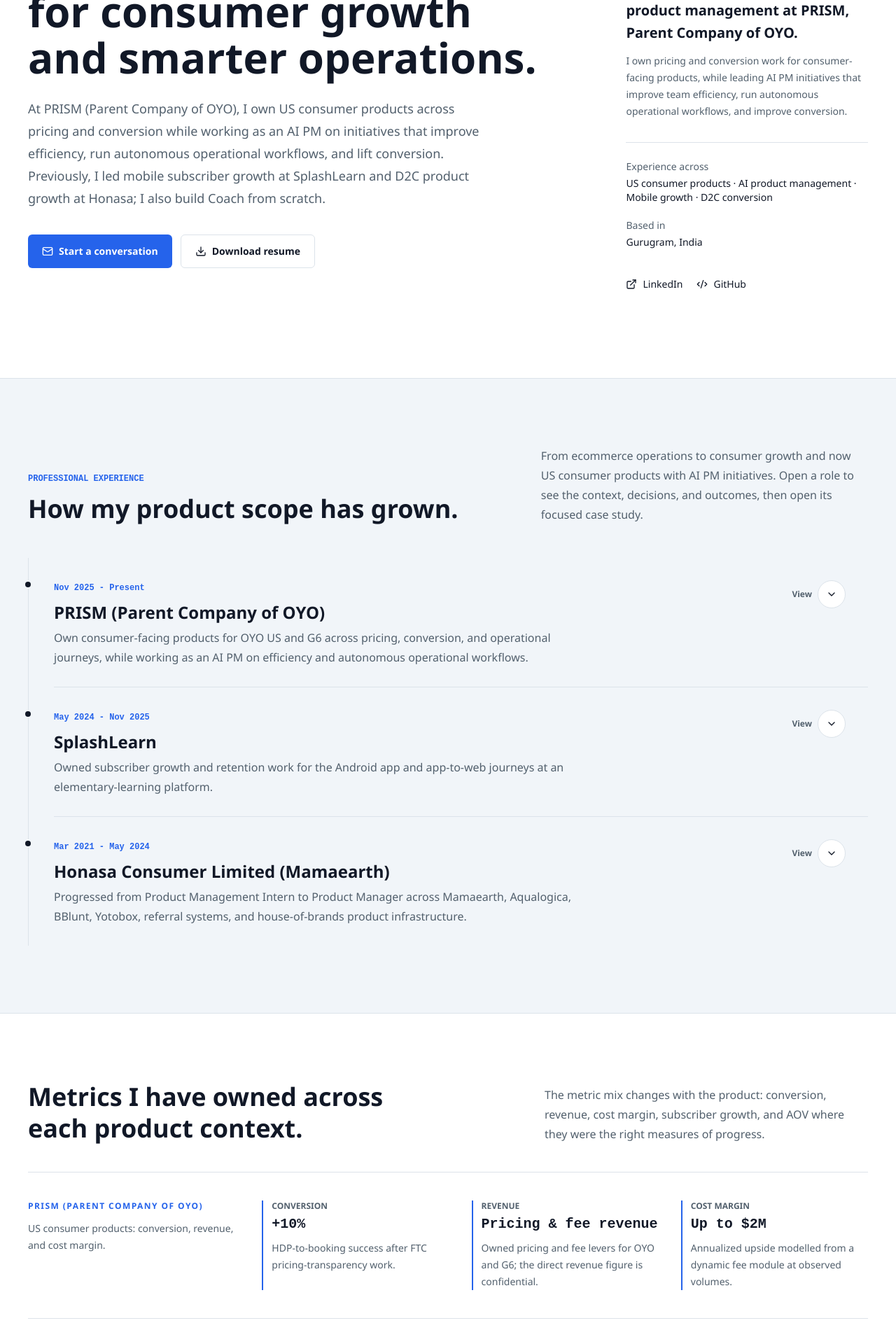
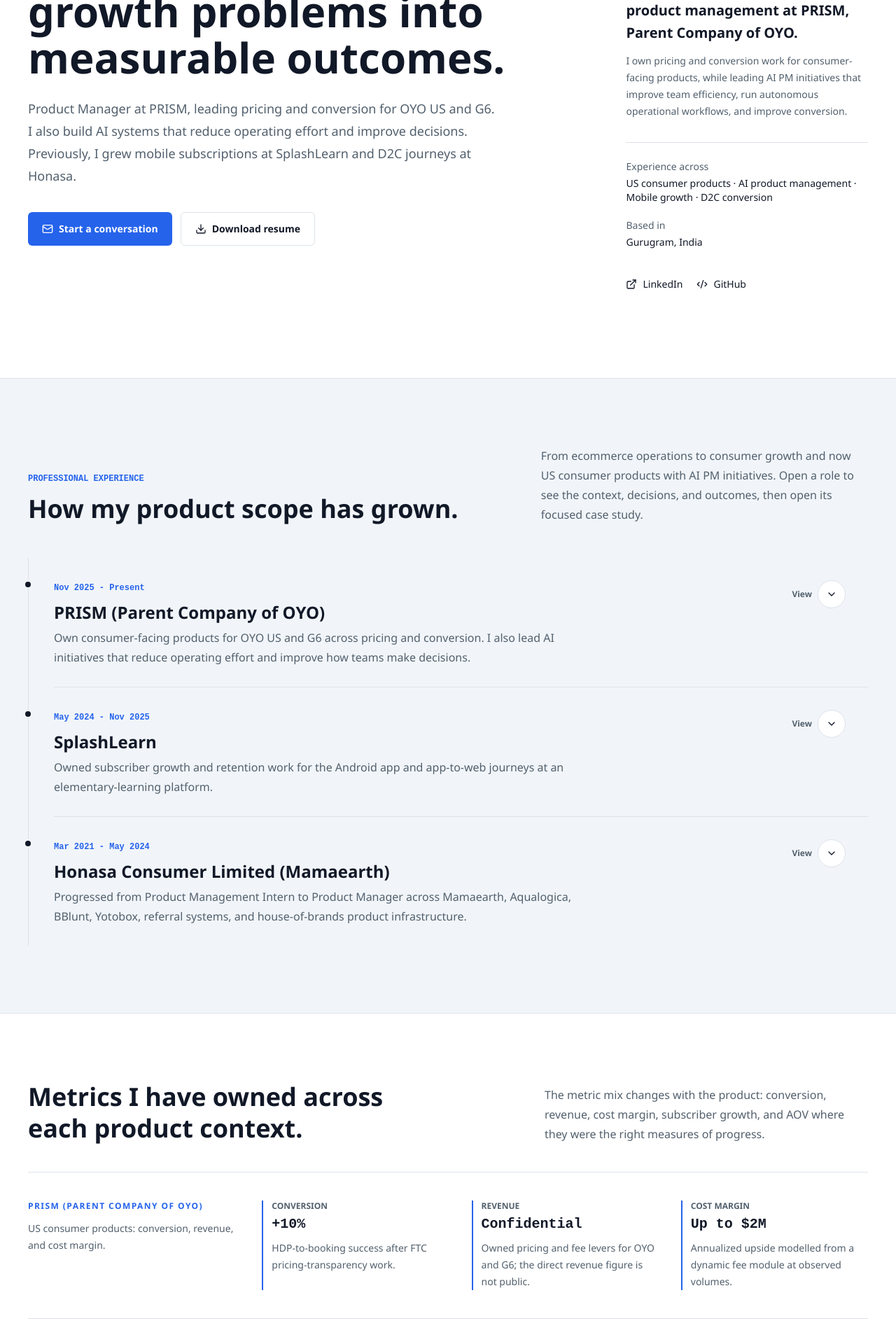
Before and after one commit to madhur0299/product-portfolio, a Next.js app: page / in a window 1280 px wide. Shown: the part 260-2180 px from the top of the page at 70% size. Built offline with nearby package versions, Linux system fonts and the light colour scheme.

Commit message:
Refine portfolio copy

```diff
--- a/src/app/page.tsx
+++ b/src/app/page.tsx
@@ -28,7 +28,7 @@
                 {profile.headline}
               </h1>
               <p className="mt-4 max-w-xl text-base leading-7 text-muted sm:hidden">
-                I lead pricing and conversion for US consumer products at PRISM, while building AI workflows that improve efficiency and customer outcomes.
+                Product Manager at PRISM, leading pricing and conversion for OYO US and G6. I also build AI systems that reduce operating effort and improve decisions.
               </p>
               <p className="mt-6 hidden max-w-2xl text-base leading-8 text-muted sm:block sm:text-lg">
                 {profile.summary}
--- a/src/components/mobile-portfolio.tsx
+++ b/src/components/mobile-portfolio.tsx
@@ -157,7 +157,7 @@
             I turn consumer growth problems into measurable outcomes.
           </h1>
           <p className="mt-6 max-w-[34rem] text-[1.05rem] leading-7 text-muted">
-            Product Manager at PRISM, leading pricing and conversion for OYO US and G6, and building AI workflows that reduce operating effort.
+            Product Manager at PRISM, leading pricing and conversion for OYO US and G6. I also build AI systems that reduce operating effort and improve decisions.
           </p>
           <div className="mt-8 grid gap-3">
             <button type="button" onClick={() => navigateTo("mobile-work")} className="inline-flex min-h-14 items-center justify-between rounded-md bg-accent px-5 text-left text-base font-semibold text-on-dark transition-transform active:scale-[0.985]">
@@ -183,8 +183,8 @@
       <section id="mobile-work" className="px-5 py-12">
         <div className="mx-auto max-w-md">
           <p className="font-mono text-xs font-semibold uppercase text-accent">Professional experience</p>
-          <h2 className="mt-3 max-w-[14ch] text-3xl font-semibold leading-[1.04] tracking-[-0.035em]">The roles, decisions, and outcomes behind my product work.</h2>
-          <p className="mt-5 max-w-md text-base leading-7 text-muted">Choose a company to see what I owned and the results. Each role also links to a focused case study.</p>
+          <h2 className="mt-3 max-w-[14ch] text-3xl font-semibold leading-[1.04] tracking-[-0.035em]">How I&apos;ve driven growth, monetization, and AI adoption.</h2>
+          <p className="mt-5 max-w-md text-base leading-7 text-muted">Select a role to see the context, decision, and outcome. Each also links to a focused case study.</p>
           <fieldset className="mt-7 min-w-0 border-0 p-0">
             <legend className="sr-only">Choose a company story</legend>
             <div className="grid grid-cols-3 gap-2">
@@ -229,7 +229,7 @@
 
       <section id="mobile-build" className="px-5 py-12">
         <div className="mx-auto max-w-md">
-          <h2 className="max-w-[13ch] text-3xl font-semibold leading-[1.04] tracking-[-0.035em]">I build to keep my product judgment honest.</h2>
+          <h2 className="max-w-[13ch] text-3xl font-semibold leading-[1.04] tracking-[-0.035em]">I build products to test my product judgment in the real world.</h2>
           <p className="mt-5 text-base leading-7 text-muted">Coach is my cross-platform fitness product. I own the product model and the build across web, iOS, and Android.</p>
           <figure className="mt-8 overflow-hidden rounded-xl bg-foreground shadow-card">
             <CoachDemoVideo />
@@ -278,8 +278,8 @@
 
       <section id="mobile-contact" className="bg-foreground px-5 pb-[calc(5.5rem+env(safe-area-inset-bottom))] pt-12 text-on-dark">
         <div className="mx-auto max-w-md">
-          <h2 className="max-w-[13ch] text-3xl font-semibold leading-[1.04] tracking-[-0.035em]">Have a product problem worth solving?</h2>
-          <p className="mt-5 max-w-sm text-base leading-7 text-white/70">Bring me a conversion, pricing, AI workflow, or product-delivery constraint.</p>
+          <h2 className="max-w-[13ch] text-3xl font-semibold leading-[1.04] tracking-[-0.035em]">Let&apos;s talk about the work.</h2>
+          <p className="mt-5 max-w-sm text-base leading-7 text-white/70">Open to senior product roles and conversations around growth, pricing, and AI product systems.</p>
           <div className="mt-8 grid gap-3">
             <a data-contact-action href={`mailto:${profile.email}?subject=Product%20conversation`} className="on-light inline-flex min-h-14 items-center justify-between rounded-md bg-surface px-5 text-base font-semibold transition-transform active:scale-[0.985]">Email Madhur<Mail className="h-5 w-5" aria-hidden="true" /></a>
             <div className="grid grid-cols-2 gap-3">
--- a/src/data/portfolio.ts
+++ b/src/data/portfolio.ts
@@ -178,9 +178,9 @@
   githubUrl: "https://github.com/madhur0299",
   resumePath: "/resume.pdf",
   headline:
-    "AI product management for consumer growth and smarter operations.",
+    "I turn consumer growth problems into measurable outcomes.",
   summary:
-    "At PRISM (Parent Company of OYO), I own US consumer products across pricing and conversion while working as an AI PM on initiatives that improve efficiency, run autonomous operational workflows, and lift conversion. Previously, I led mobile subscriber growth at SplashLearn and D2C product growth at Honasa; I also build Coach from scratch.",
+    "Product Manager at PRISM, leading pricing and conversion for OYO US and G6. I also build AI systems that reduce operating effort and improve decisions. Previously, I grew mobile subscriptions at SplashLearn and D2C journeys at Honasa.",
   availability:
     "Open to Senior Product Manager, PM3, AI/Data PM, Growth PM, and product-builder roles.",
 };
@@ -250,14 +250,14 @@
   {
     company: "PRISM (Parent Company of OYO)",
     timeframe: "November 2025 - Present",
-    overview: "Own consumer-facing products for OYO US and G6 across pricing, conversion, and operational journeys, while working as an AI PM on efficiency and autonomous operational workflows.",
+    overview: "Own consumer-facing products for OYO US and G6 across pricing and conversion. I also lead AI initiatives that reduce operating effort and improve how teams make decisions.",
     storyHref: "/work/ai-analytics-nl-to-sql",
     storyLabel: "Open the AI workflow case study",
     stages: [
       {
         role: "Product Manager III",
         timeframe: "November 2025 - Present",
-        summary: "Own US consumer-product initiatives across pricing and conversion, alongside AI PM work for team efficiency, autonomous operational workflows, and conversion improvement.",
+        summary: "Lead pricing and conversion initiatives for OYO US and G6, alongside AI product work that improves team efficiency and operational decision-making.",
         achievements: [
           "Built a dynamic fee module for OYO and G6 brands, increasing cost margin by up to $2M annually.",
           "Led FTC pricing-transparency implementation with a 28% reduction in prepaid-page views, 10% better Google HAC price accuracy, and 10% higher HDP-to-booking success.",
@@ -275,8 +275,8 @@
       },
       {
         metric: "Revenue",
-        value: "Pricing & fee revenue",
-        context: "Owned pricing and fee levers for OYO and G6; the direct revenue figure is confidential.",
+        value: "Confidential",
+        context: "Owned pricing and fee levers for OYO and G6; the direct revenue figure is not public.",
       },
       {
         metric: "Cost margin",
@@ -544,7 +544,7 @@
     image: "/images/coach-product-system.png",
     featured: true,
     summary:
-      "Built Coach, a cross-platform fitness product for planning workouts, logging sessions, tracking progress, connecting health data, and supporting personal training workflows.",
+      "Built Coach from scratch: a cross-platform fitness product for planning workouts, logging sessions, tracking progress, connecting health data, and supporting personal training workflows.",
     tags: ["Cross-platform", "Next.js", "SwiftUI", "Kotlin", "Supabase", "Health data"],
     metrics: [
       {
@@ -660,7 +660,7 @@
       "Accuracy was evaluated against known-good answers for a gold-standard set of business queries. Query examples, benchmark size, adoption data, and internal dashboards are confidential.",
     image: "/images/ai-analytics-case.png",
     summary:
-      "Alongside owning consumer products for the OYO US and G6 platforms, founded a two-agent natural-language-to-SQL workflow that generates SQL, executes queries, and visualizes outputs for business teams.",
+      "Built a two-agent natural-language-to-SQL workflow that helps product and operations teams query business data, execute SQL, and inspect visual outputs without analyst translation.",
     tags: ["AI PM", "Data Products", "SQL", "Automation", "Dashboards"],
     metrics: [
       {
@@ -669,8 +669,8 @@
         context: "Accuracy against gold-standard natural-language business queries",
       },
       {
-        label: "Product decision",
-        value: "2-agent",
+        label: "Workflow design",
+        value: "Two-agent system",
         context: "Separated SQL generation from query execution and visualization",
       },
       {
@@ -995,8 +995,8 @@
       },
       {
         metric: "Revenue",
-        value: "Pricing & fee revenue",
-        context: "Owned pricing and fee levers for OYO and G6; the direct revenue figure is confidential.",
+        value: "Confidential",
+        context: "Owned pricing and fee levers for OYO and G6; the direct revenue figure is not public.",
       },
       {
         metric: "Cost margin",
```
